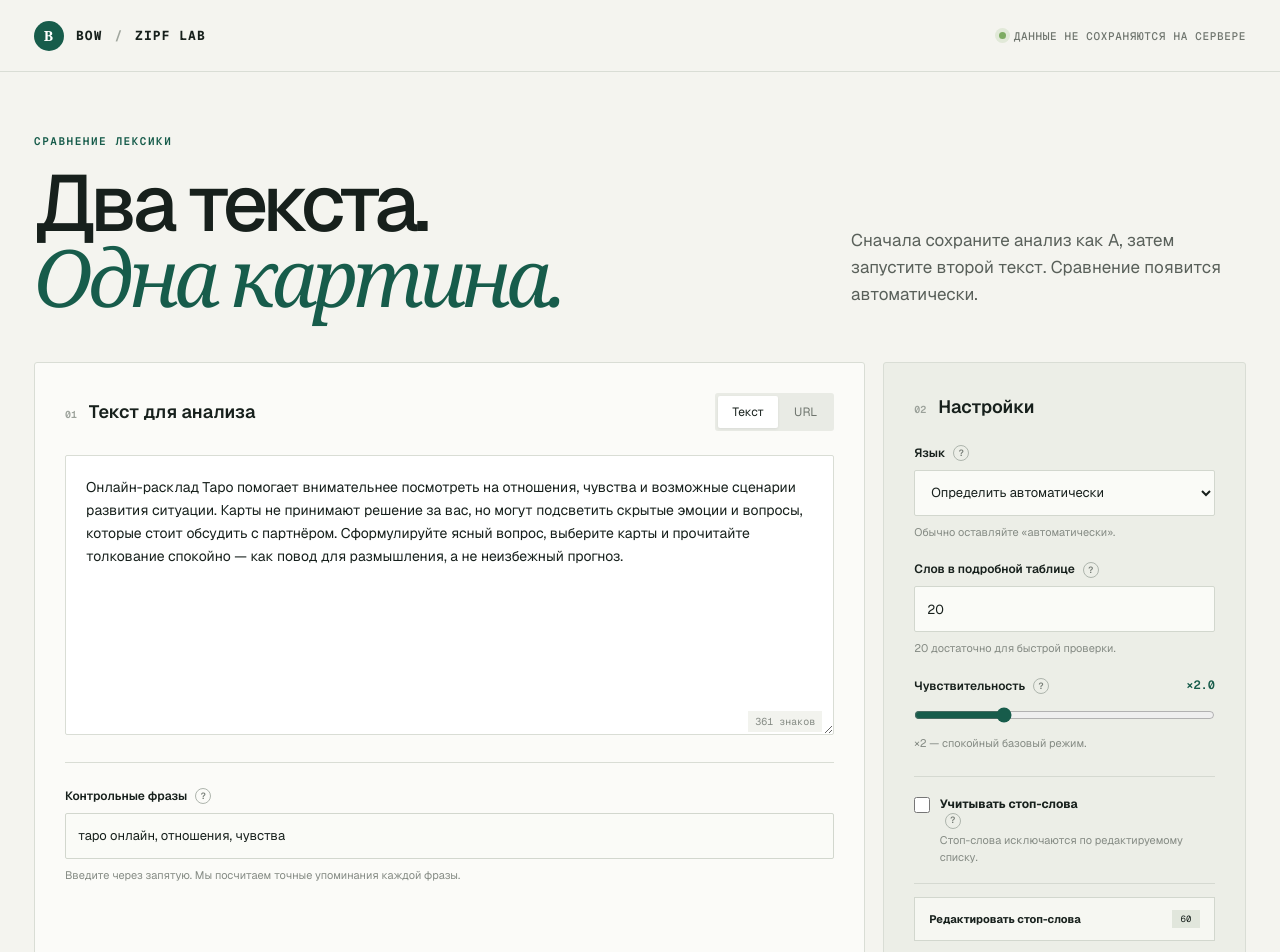
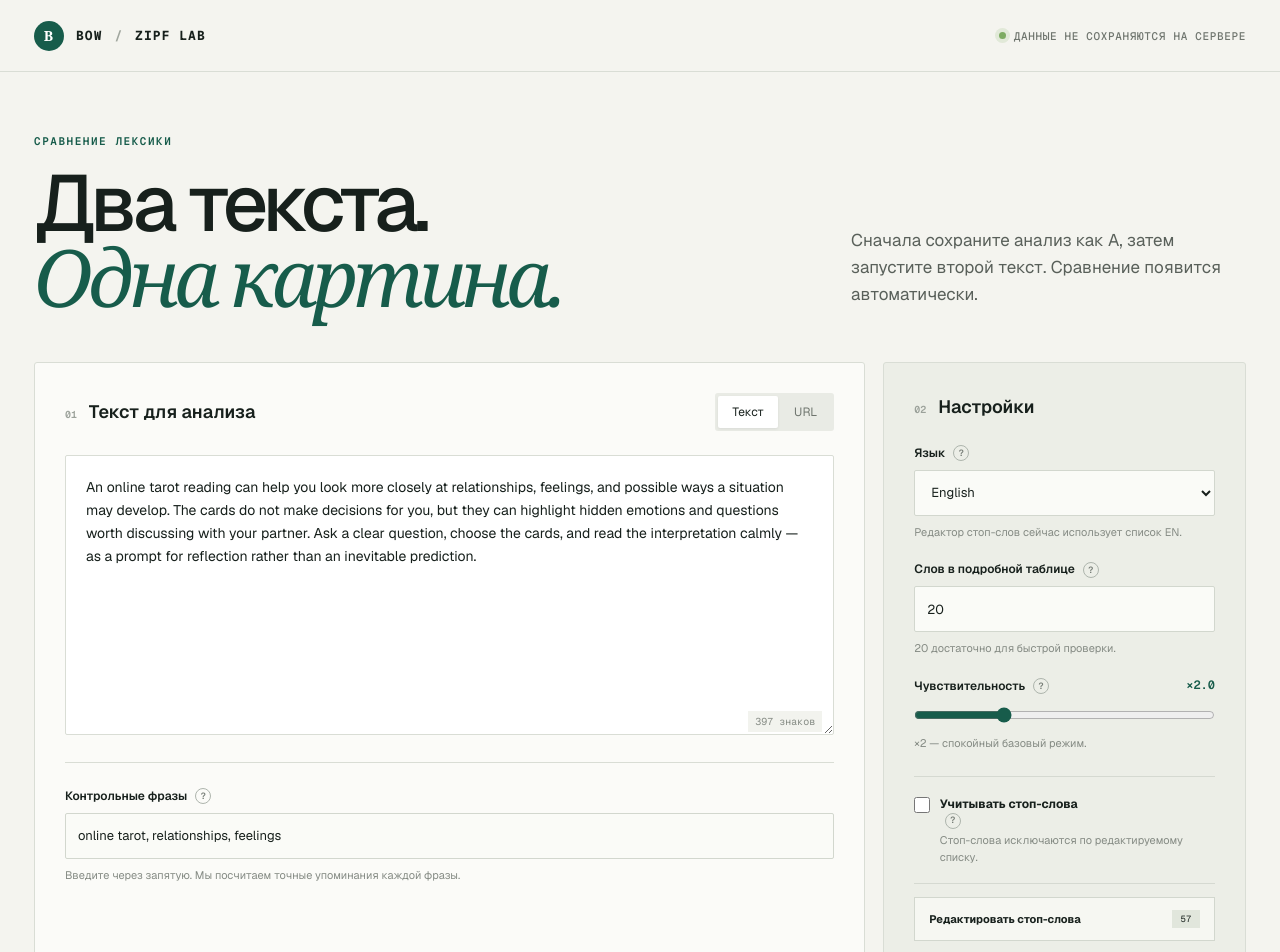
Before and after one commit to Tovt46/textanalysis.tools, a Next.js app: page / in a window 1280 px wide. Shown: the top 952 px of the page. Built offline with nearby package versions, Linux system fonts and the light colour scheme.

Commit message:
Explain Zipf zones and sync language settings

```diff
--- a/app/page.tsx
+++ b/app/page.tsx
@@ -19,7 +19,7 @@ const DEFAULT_STOPWORDS:Record<Lang,string> = {
   uk:"а, або, але, б, без, би, був, була, були, бути, в, вам, вас, ви, від, він, вона, вони, все, всіх, де, до, за, з, зі, й, і, із, його, її, їх, коли, ми, мене, мені, мною, на, над, не, ні, ним, нього, неї, о, по, про, під, при, та, так, ти, то, у, усе, це, цей, ця, ці, що, щоб, як",
   en:"a, an, and, are, as, at, be, been, by, for, from, had, has, have, he, her, hers, him, his, i, if, in, into, is, it, its, me, my, of, on, or, our, ours, she, so, that, the, their, them, they, this, to, us, was, we, were, what, when, where, which, who, why, will, with, you, your, yours",
 };
-const SAMPLE = `Онлайн-расклад Таро помогает внимательнее посмотреть на отношения, чувства и возможные сценарии развития ситуации. Карты не принимают решение за вас, но могут подсветить скрытые эмоции и вопросы, которые стоит обсудить с партнёром. Сформулируйте ясный вопрос, выберите карты и прочитайте толкование спокойно — как повод для размышления, а не неизбежный прогноз.`;
+const SAMPLE = `An online tarot reading can help you look more closely at relationships, feelings, and possible ways a situation may develop. The cards do not make decisions for you, but they can highlight hidden emotions and questions worth discussing with your partner. Ask a clear question, choose the cards, and read the interpretation calmly — as a prompt for reflection rather than an inevitable prediction.`;
 
 function Tip({ children }: { children:React.ReactNode }) {
   return <span className="tip" title={String(children)} aria-label={String(children)}>?</span>;
@@ -32,6 +32,15 @@ function Metric({ label, value, explanation }: { label:string; value:string; exp
 function ZoneBadge({ zone }: { zone:Zone }) {
   const labels:Record<Zone,string> = { above:"выше модели", within:"в пределах", below:"ниже модели", "sparse-tail":"редкий хвост" };
   return <span className={`zone zone-${zone}`}>{labels[zone]}</span>;
+}
+
+function ZoneGuide({ tolerance }: { tolerance:number }) {
+  return <div className="zone-guide">
+    <div><ZoneBadge zone="within"/><p><b>В пределах.</b> Частота слова укладывается в выбранный допуск ×{tolerance.toFixed(1)}. По одному этому сигналу ничего менять не нужно.</p></div>
+    <div><ZoneBadge zone="above"/><p><b>Выше модели.</b> Слово встречается более чем в ×{tolerance.toFixed(1)} чаще расчётной частоты. Проверьте повторения, но не удаляйте автоматически.</p></div>
+    <div><ZoneBadge zone="below"/><p><b>Ниже модели.</b> Слово встречается заметно реже расчётной частоты. Это не означает, что его обязательно нужно добавить.</p></div>
+    <div><ZoneBadge zone="sparse-tail"/><p><b>Редкий хвост.</b> Модель ожидает меньше одного вхождения. На этой части списка данных недостаточно для редакторского вывода.</p></div>
+  </div>;
 }
 
 function ZipfChart({ rows }: { rows:ZipfRow[] }) {
@@ -98,16 +107,18 @@ function Comparison({ baseline, current, onClear }: { baseline:SavedResult; curr
 
 export default function Home() {
   const [sourceType,setSourceType]=useState<"text"|"url">("text"); const [source,setSource]=useState(SAMPLE);
-  const [language,setLanguage]=useState("auto"); const [focus,setFocus]=useState("таро онлайн, отношения, чувства");
+  const [language,setLanguage]=useState("en"); const [focus,setFocus]=useState("online tarot, relationships, feelings");
   const [top,setTop]=useState(20); const [tolerance,setTolerance]=useState(2); const [keepStopwords,setKeepStopwords]=useState(false);
-  const [stopwordEditorLang,setStopwordEditorLang]=useState<Lang>("ru"); const [stopwordLists,setStopwordLists]=useState<Record<Lang,string>>(DEFAULT_STOPWORDS);
+  const [stopwordEditorLang,setStopwordEditorLang]=useState<Lang>("en"); const [stopwordLists,setStopwordLists]=useState<Record<Lang,string>>(DEFAULT_STOPWORDS);
   const [result,setResult]=useState<Analysis|null>(null); const [baseline,setBaseline]=useState<SavedResult|null>(null);
   const [loading,setLoading]=useState(false); const [error,setError]=useState("");
 
   useEffect(()=>{const timer=window.setTimeout(()=>{try{const raw=localStorage.getItem(CACHE_KEY);if(raw)setBaseline(JSON.parse(raw));const savedLists=localStorage.getItem(STOPWORDS_KEY);if(savedLists)setStopwordLists(JSON.parse(savedLists));}catch{}},0);return()=>window.clearTimeout(timer);},[]);
 
   const parsedStopwords=Object.fromEntries(Object.entries(stopwordLists).map(([lang,value])=>[lang,[...new Set(value.toLowerCase().split(/[\s,;]+/).map(word=>word.trim()).filter(Boolean))]]));
-  async function analyze(event?:FormEvent){event?.preventDefault();setLoading(true);setError("");try{const response=await fetch("/api/analyze",{method:"POST",headers:{"Content-Type":"application/json"},body:JSON.stringify({sourceType,source,language,focus,top,tolerance,keepStopwords,stopwordLists:parsedStopwords})});const data=await response.json();if(!response.ok)throw new Error(data.error||"Не удалось выполнить анализ");setResult(data);setTimeout(()=>document.getElementById("result")?.scrollIntoView({behavior:"smooth",block:"start"}),50);}catch(err){setError(err instanceof Error?err.message:"Неизвестная ошибка");}finally{setLoading(false);}}
+  async function analyze(event?:FormEvent){event?.preventDefault();setLoading(true);setError("");try{const response=await fetch("/api/analyze",{method:"POST",headers:{"Content-Type":"application/json"},body:JSON.stringify({sourceType,source,language,focus,top,tolerance,keepStopwords,stopwordLists:parsedStopwords})});const data=await response.json();if(!response.ok)throw new Error(data.error||"Не удалось выполнить анализ");setResult(data);if(language==="auto"&&["ru","uk","en"].includes(data.language))setStopwordEditorLang(data.language as Lang);setTimeout(()=>document.getElementById("result")?.scrollIntoView({behavior:"smooth",block:"start"}),50);}catch(err){setError(err instanceof Error?err.message:"Неизвестная ошибка");}finally{setLoading(false);}}
+  function changeLanguage(value:string){setLanguage(value);if(value!=="auto")setStopwordEditorLang(value as Lang);}
+  function changeStopwordLanguage(value:Lang){setStopwordEditorLang(value);setLanguage(value);}
   function updateStopwords(value:string){const next={...stopwordLists,[stopwordEditorLang]:value};setStopwordLists(next);localStorage.setItem(STOPWORDS_KEY,JSON.stringify(next));}
   function resetStopwords(){const next={...stopwordLists,[stopwordEditorLang]:DEFAULT_STOPWORDS[stopwordEditorLang]};setStopwordLists(next);localStorage.setItem(STOPWORDS_KEY,JSON.stringify(next));}
   function saveA(){if(!result)return;const saved={result,savedAt:new Date().toISOString(),label:`Анализ · ${result.tokenCount} слов`};setBaseline(saved);localStorage.setItem(CACHE_KEY,JSON.stringify(saved));}
@@ -121,15 +132,15 @@ export default function Home() {
       <section className="input-card">
         <div className="section-head"><div><span>01</span><h2>Текст для анализа</h2></div><div className="tabs"><button type="button" className={sourceType==="text"?"active":""} onClick={()=>{setSourceType("text");setSource(SAMPLE)}}>Текст</button><button type="button" className={sourceType==="url"?"active":""} onClick={()=>{setSourceType("url");setSource("")}}>URL</button></div></div>
         {sourceType==="text"?<div className="textarea-wrap"><textarea value={source} onChange={e=>setSource(e.target.value)} placeholder="Вставьте текст или HTML…"/><span>{source.length.toLocaleString("ru-RU")} знаков</span></div>:<input className="url-input" type="url" value={source} onChange={e=>setSource(e.target.value)} placeholder="https://example.com/page" required/>}
-        <label className="field wide"><span>Контрольные фразы <Tip>Слова и фразы, которые вы хотите проверить отдельно. Инструмент покажет точное число упоминаний; это не список обязательных SEO-ключей.</Tip></span><input value={focus} onChange={e=>setFocus(e.target.value)} placeholder="таро онлайн, отношения, чувства"/><small>Введите через запятую. Мы посчитаем точные упоминания каждой фразы.</small></label>
+        <label className="field wide"><span>Контрольные фразы <Tip>Слова и фразы, которые вы хотите проверить отдельно. Инструмент покажет точное число упоминаний; это не список обязательных SEO-ключей.</Tip></span><input value={focus} onChange={e=>setFocus(e.target.value)} placeholder="online tarot, relationships, feelings"/><small>Введите через запятую. Мы посчитаем точные упоминания каждой фразы.</small></label>
       </section>
       <aside className="settings-card">
         <div className="section-head simple"><div><span>02</span><h2>Настройки</h2></div></div>
-        <label className="field"><span>Язык <Tip>Нужен для правильного списка стоп-слов. В режиме «авто» язык определяется по буквам в тексте.</Tip></span><select value={language} onChange={e=>setLanguage(e.target.value)}><option value="auto">Определить автоматически</option><option value="ru">Русский</option><option value="uk">Украинский</option><option value="en">English</option></select><small>Обычно оставляйте «автоматически».</small></label>
+        <label className="field"><span>Язык <Tip>Определяет, какой список стоп-слов применяется. При выборе языка редактор стоп-слов переключается вместе с ним.</Tip></span><select value={language} onChange={e=>changeLanguage(e.target.value)}><option value="en">English</option><option value="ru">Русский</option><option value="uk">Украинский</option><option value="auto">Определить автоматически</option></select><small>{language==="auto"?"После анализа откроется список определённого языка.":`Редактор стоп-слов сейчас использует список ${language.toUpperCase()}.`}</small></label>
         <label className="field"><span>Слов в подробной таблице <Tip>Определяет только длину скрытой подробной таблицы. На сам расчёт показателей не влияет.</Tip></span><input type="number" min="5" max="100" value={top} onChange={e=>setTop(Number(e.target.value))}/><small>20 достаточно для быстрой проверки.</small></label>
         <label className="field range-field"><span><span>Чувствительность <Tip>При ×2 слово помечается как частое, если встречается более чем вдвое чаще модели Ципфа. Меньше число — больше предупреждений.</Tip></span><b>×{tolerance.toFixed(1)}</b></span><input type="range" min="1.2" max="4" step="0.1" value={tolerance} onChange={e=>setTolerance(Number(e.target.value))}/><small>×2 — спокойный базовый режим.</small></label>
         <label className="check"><input type="checkbox" checked={keepStopwords} onChange={e=>setKeepStopwords(e.target.checked)}/><span><b>Учитывать стоп-слова <Tip>Если включить, список ниже не применяется и служебные слова остаются в анализе.</Tip></b><small>{keepStopwords?"Стоп-слова сейчас остаются в тексте.":"Стоп-слова исключаются по редактируемому списку."}</small></span></label>
-        <details className="stopword-editor"><summary>Редактировать стоп-слова <span>{parsedStopwords[stopwordEditorLang].length}</span></summary><div className="stopword-body"><div className="stopword-tabs">{(["ru","uk","en"] as Lang[]).map(lang=><button type="button" key={lang} className={stopwordEditorLang===lang?"active":""} onClick={()=>setStopwordEditorLang(lang)}>{lang.toUpperCase()}</button>)}</div><p>Удалите слово из списка или допишите новое через запятую. При автоопределении языка применяется соответствующий список.</p><textarea value={stopwordLists[stopwordEditorLang]} onChange={e=>updateStopwords(e.target.value)} aria-label={`Стоп-слова ${stopwordEditorLang}`}/><div className="stopword-actions"><small>{parsedStopwords[stopwordEditorLang].length} слов · сохраняются в браузере</small><button type="button" onClick={resetStopwords}>Вернуть стандартный список</button></div></div></details>
+        <details className="stopword-editor"><summary>Редактировать стоп-слова <span>{parsedStopwords[stopwordEditorLang].length}</span></summary><div className="stopword-body"><div className="stopword-tabs">{(["en","ru","uk"] as Lang[]).map(lang=><button type="button" key={lang} className={stopwordEditorLang===lang?"active":""} onClick={()=>changeStopwordLanguage(lang)}>{lang.toUpperCase()}</button>)}</div><p>Выбор языка здесь одновременно меняет язык анализа. Удалите слово из списка или допишите новое через запятую.</p><textarea value={stopwordLists[stopwordEditorLang]} onChange={e=>updateStopwords(e.target.value)} aria-label={`Стоп-слова ${stopwordEditorLang}`}/><div className="stopword-actions"><small>{parsedStopwords[stopwordEditorLang].length} слов · сохраняются в браузере</small><button type="button" onClick={resetStopwords}>Вернуть стандартный список</button></div></div></details>
         <button className="analyze-button" disabled={loading||!source.trim()}><span>{loading?"Считаю…":baseline?"Анализировать как B":"Запустить анализ"}</span><b>→</b></button>
         {baseline&&<div className="cached-pill"><span>A</span><p><b>{baseline.label}</b><small>Сохранён в этом браузере</small></p><button type="button" onClick={clearA} aria-label="Удалить сохранённый результат">×</button></div>}
         {error&&<p className="error">{error}</p>}
@@ -146,7 +157,7 @@ export default function Home() {
         <Metric label="Выше модели" value={String(result.rows.filter(r=>r.zone==="above").length)} explanation="Сколько слов превысило выбранный допуск относительно модели. Их нужно проверить в контексте, а не автоматически удалить."/>
       </div>
       <div className="plain-summary"><h3>Что это значит</h3><ol>{result.notes.slice(0,3).map((note,i)=><li key={note}><span>{i+1}</span><p>{note}</p></li>)}</ol></div>
-      <details className="details-block"><summary>Показать график и подробные данные <span>необязательно для быстрого сравнения</span></summary><div className="details-content"><article className="chart-card"><div className="card-title"><div><p>Распределение слов</p><h3>Фактическая частота и модель Ципфа</h3></div><div className="legend"><span className="actual">Факт</span><span className="expected">Модель</span></div></div><ZipfChart rows={result.rows}/><p className="chart-note">По горизонтали — место слова по частоте. По вертикали — сколько раз оно встретилось. Пунктир показывает теоретическую модель.</p></article><div className="table-card compact-table"><table><thead><tr><th>#</th><th>Слово</th><th>В тексте</th><th>По модели</th><th>Статус</th></tr></thead><tbody>{result.rows.map(row=><tr key={row.rank}><td>{row.rank}</td><td><b>{row.term}</b></td><td>{row.actualCount} раз</td><td>{row.expectedCount.toFixed(1)}</td><td><ZoneBadge zone={row.zone}/></td></tr>)}</tbody></table></div></div></details>
+      <details className="details-block"><summary>Показать график и подробные данные <span>необязательно для быстрого сравнения</span></summary><ZoneGuide tolerance={tolerance}/><div className="details-content"><article className="chart-card"><div className="card-title"><div><p>Распределение слов</p><h3>Фактическая частота и модель Ципфа</h3></div><div className="legend"><span className="actual">Факт</span><span className="expected">Модель</span></div></div><ZipfChart rows={result.rows}/><p className="chart-note">По горизонтали — место слова по частоте. По вертикали — сколько раз оно встретилось. Пунктир показывает теоретическую модель.</p></article><div className="table-card compact-table"><table><thead><tr><th>#</th><th>Слово</th><th>В тексте</th><th>По модели</th><th>Статус</th></tr></thead><tbody>{result.rows.map(row=><tr key={row.rank}><td>{row.rank}</td><td><b>{row.term}</b></td><td>{row.actualCount} раз</td><td>{row.expectedCount.toFixed(1)}</td><td><ZoneBadge zone={row.zone}/></td></tr>)}</tbody></table></div></div></details>
     </section>}
 
     {baseline&&result&&<Comparison baseline={baseline} current={result} onClear={clearA}/>}
```
Also changed, not shown: app/globals.css (+7 -0 lines).
